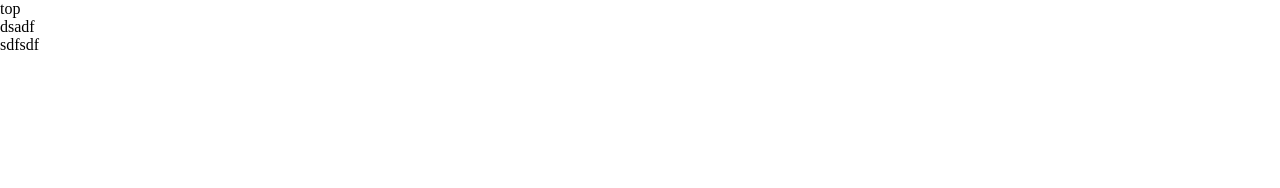
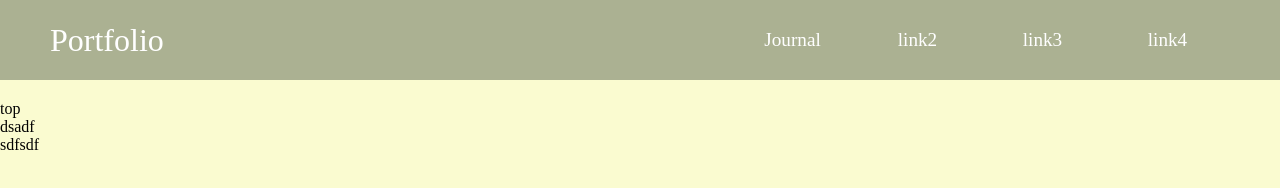
Before and after one commit to DanielEnriq/portfolio, a plain HTML site: page test.html in a window 1280 px wide. Drawn offline with Linux system fonts and the light colour scheme.

Commit message:
added mav bar to portfolio and added some color styling

```diff
--- a/styles/style.css
+++ b/styles/style.css
@@ -2,6 +2,43 @@ html,
 body {
     height: 100%;
     margin: 0;
+    background-color: rgb(250, 251, 208);
+}
+.navbar {
+    background: #abb192;
+    height: 80px;
+    display: flex;
+    justify-content: center;
+    align-items: center;
+    font-size: 1.2rem;
+    position: sticky;
+    top: 0;
+    z-index: 999;
+    margin-bottom: 20px;
+}
+.navbar-box {
+    display: flex;
+    justify-content: space-between;
+    height: 80px;
+    z-index: 1;
+    width: 100%;
+    margin: 0 auto;
+    padding: 0 50px;
+
+}
+.home-button {
+    color: rgb(255, 255, 255);
+    background-size: 100%;
+    display: flex;
+    align-items: center;
+    cursor: pointer;
+    text-decoration: none;
+    font-size: 2rem;
+    transition: all 0.3s;
+}
+
+.home-button:hover {
+    color: rgb(233, 234, 173);
 }
 
 .navbar-menu {
@@ -15,6 +52,7 @@ body {
 }
 
 .navbar__link {
+    color: #fff;
     display: flex;
     align-items: center;
     text-decoration: none;
@@ -23,3 +61,9 @@ body {
     height: 100%;
     transition: all 0.3s;
 }
+
+.navbar__link:hover {
+    color: #abb192;
+    background-color: rgb(233, 234, 173);
+    border-radius: 10px;
+}
--- a/test.html
+++ b/test.html
@@ -10,6 +10,25 @@
 </head>
 
 <body>
+    <nav class="navbar">
+        <div class="navbar-box">
+            <a href="index.html" class="home-button">Portfolio</a>
+            <ul class="navbar-menu">
+                <li class="navbar_item">
+                    <a href="journal.html" class="navbar__link">Journal</a>
+                </li>
+                <li class="navbar_item">
+                    <a href="test.html" class="navbar__link">link2</a>
+                </li>
+                <li class="navbar_item">
+                    <a href="" class="navbar__link">link3</a>
+                </li>
+                <li class="navbar_item">
+                    <a href="" class="navbar__link">link4</a>
+                </li>
+            </ul>
+        </div>
+    </nav>
     <div class="top">
         top
     </div>
@@ -17,7 +36,7 @@
         dsadf
     </div>
     <div class="second">
-sdfsdf
+        sdfsdf
     </div>
 </body>
 
```
Also changed, not shown: index.html (+2 -6 lines), journal.html (+19 -0 lines).
